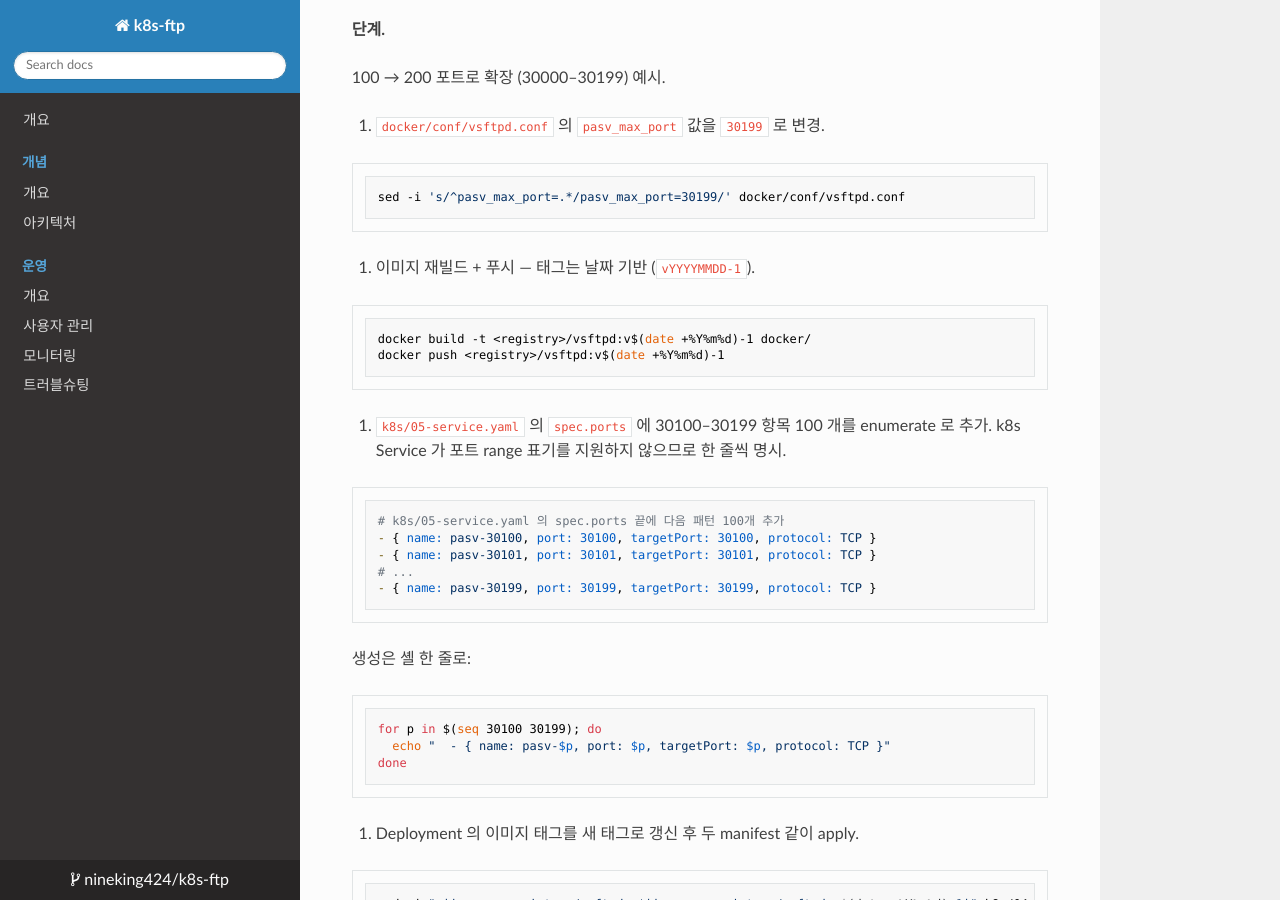
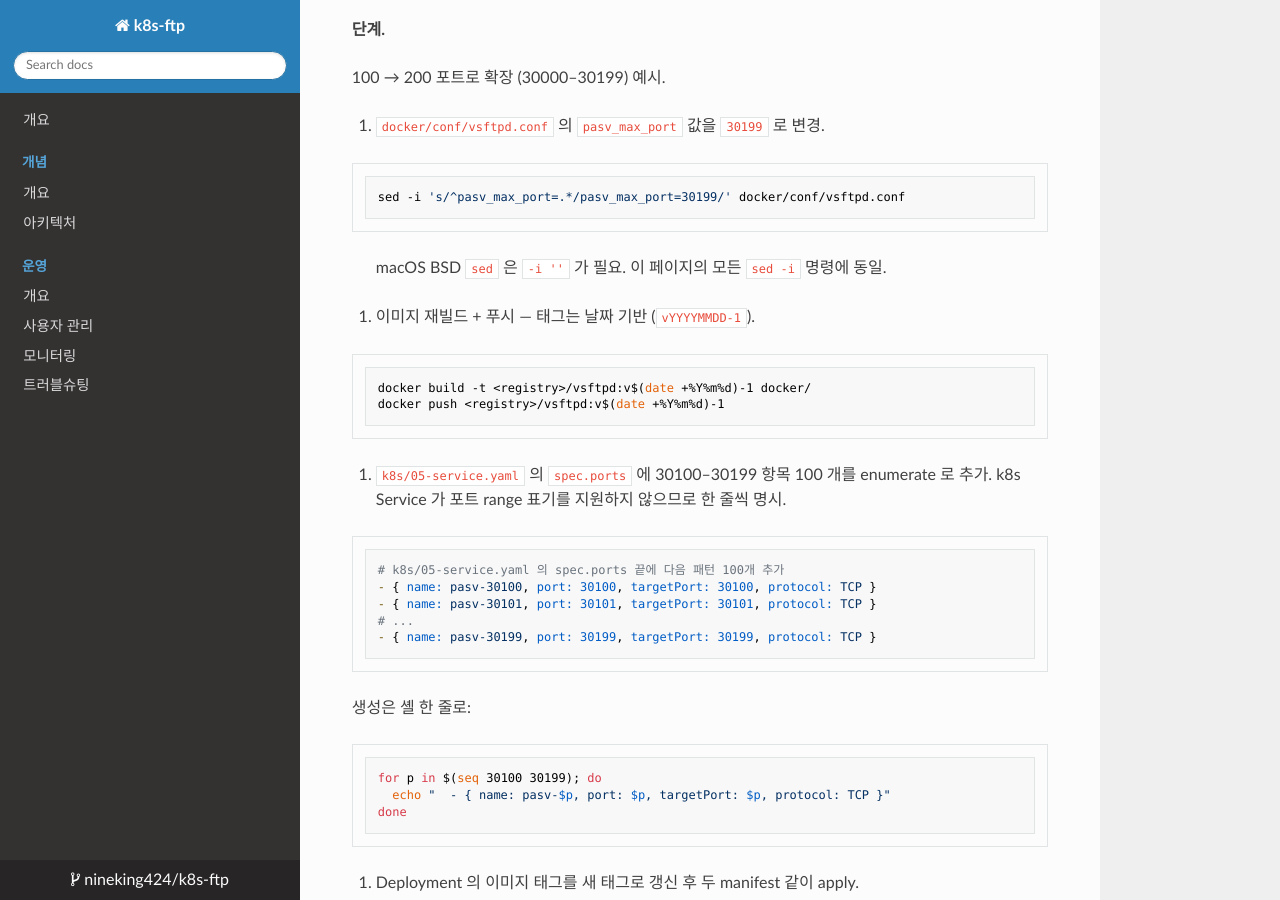
Before and after one commit to nineking424/k8s-ftp, an MkDocs documentation site: the page built from docs/operating/maintenance.md, in a window 1280 px wide and 900 px high, scrolled down 548 px. Built offline with MkDocs 1.6.1, drawn with Linux system fonts in a browser that asks for light colours; nearby versions of some CDN libraries.

Commit message:
docs(maintenance): macOS BSD sed 비호환 caveat 추가
user-management.md와 동일한 이유로 sed -i 사용 절차에 caveat 추가.
이 페이지의 모든 sed -i 명령 (Step 1, 4)에 일괄 적용.

````diff
--- a/docs/operating/maintenance.md
+++ b/docs/operating/maintenance.md
@@ -22,6 +22,8 @@
 ```bash
 sed -i 's/^pasv_max_port=.*/pasv_max_port=30199/' docker/conf/vsftpd.conf
 ```
+
+> macOS BSD `sed` 은 `-i ''` 가 필요. 이 페이지의 모든 `sed -i` 명령에 동일.
 
 2. 이미지 재빌드 + 푸시 — 태그는 날짜 기반 (`vYYYYMMDD-1`).
 
````
